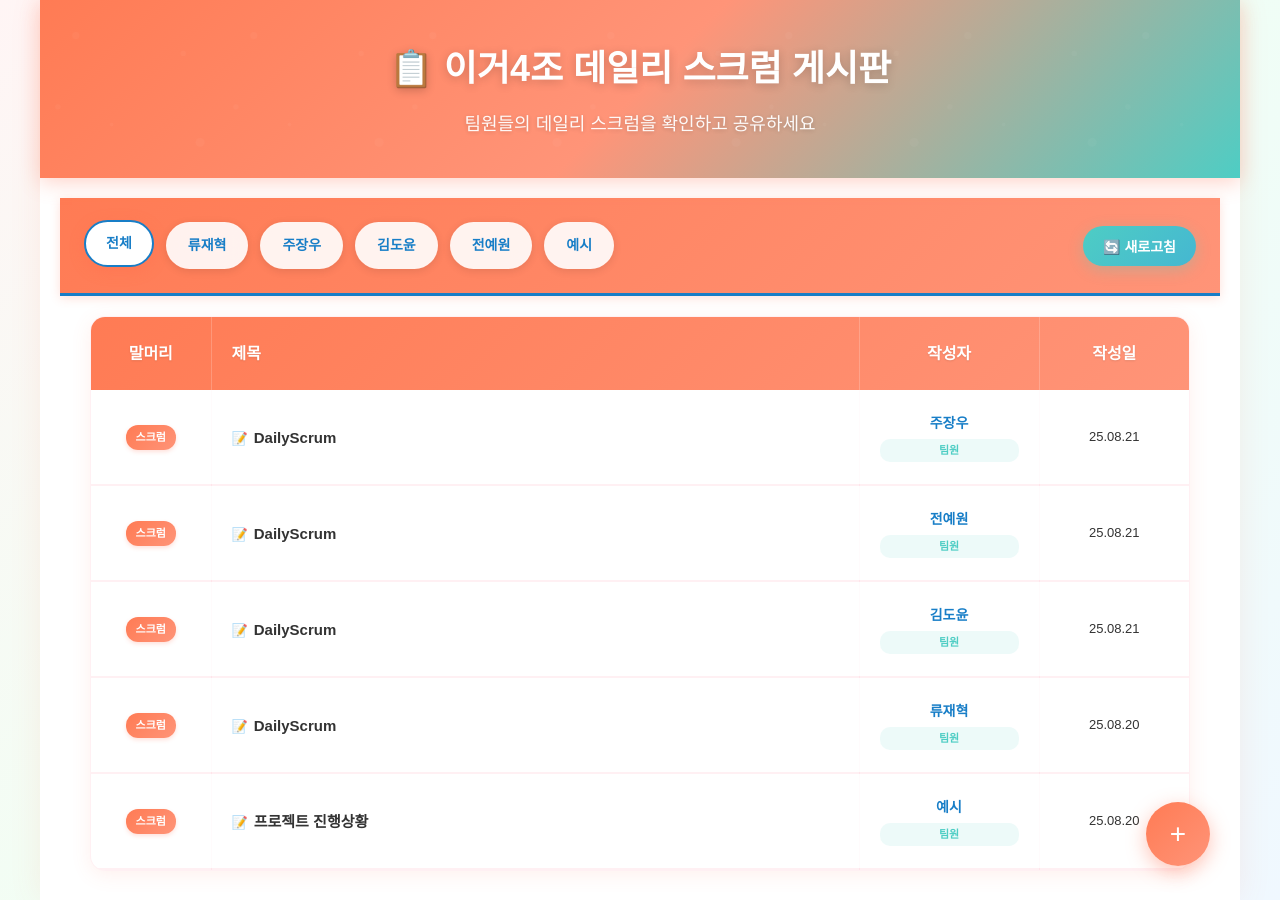
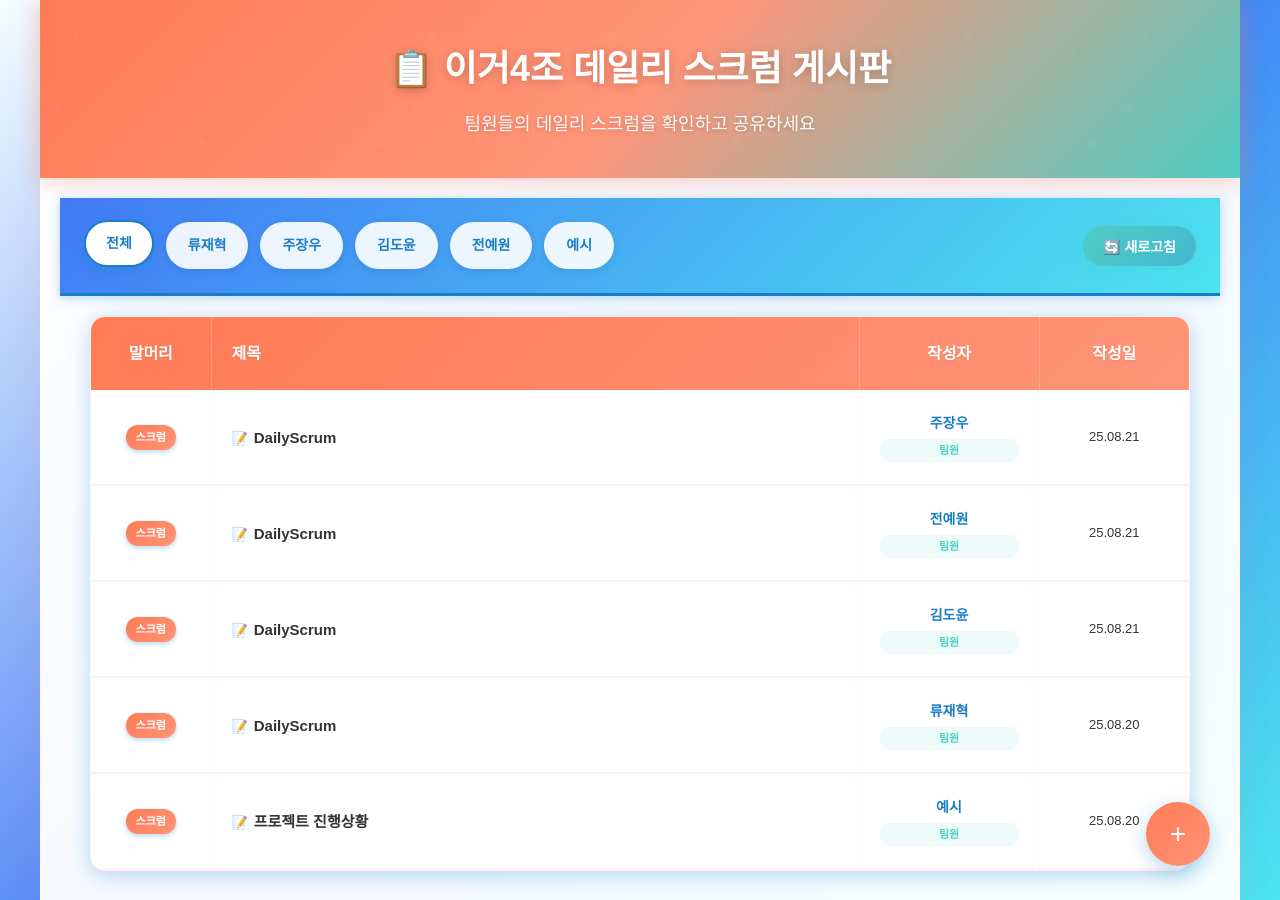
Before and after one commit to fbwogur121/DailyScrum-SSG, a Jekyll site: the page built from index.html, in a window 1280 px wide. Built offline with Jekyll 4.4.1, drawn with Linux system fonts in a browser that asks for light colours.

Commit message:
Update index.html
색상 rgba(24,126,199, 0.3)

```diff
--- a/index.html
+++ b/index.html
@@ -5,7 +5,7 @@ title: 메인
 
 <style>
     body {
-        background: linear-gradient(135deg, #fff5f5 0%, #f0fff4 50%, #f0f8ff 100%);
+        background: linear-gradient(135deg, #f4fdff 0%, #417af6 50%, #4ce4ef 100%);
         font-family: 'Malgun Gothic', '맑은 고딕', Arial, sans-serif;
         margin: 0;
         color: #333;
@@ -14,10 +14,10 @@ title: 메인
 
     .controls {
         padding: 24px;
-        background: linear-gradient(135deg, #ff7b54 0%, #ff9478 100%);
+        background: linear-gradient(135deg, #417af6 0%, #4ce4ef 100%);
         border-bottom: 3px solid #187ec7;
         margin-bottom: 20px;
-        box-shadow: 0 2px 10px rgba(255, 107, 74, 0.2);
+        box-shadow: 0 2px 10px rgba(24,126,199, 0.3);
     }
 
     .filter-buttons {
@@ -49,7 +49,7 @@ title: 메인
         color: #187ec7;
         border-color: #187ec7;
         transform: translateY(-2px);
-        box-shadow: 0 4px 15px rgba(255, 107, 74, 0.3);
+        box-shadow: 0 4px 15px rgba(24,126,199, 0.3);
     }
 
     .content {
@@ -62,9 +62,9 @@ title: 메인
         text-align: center;
         padding: 80px 40px;
         background: linear-gradient(135deg, rgba(255, 255, 255, 0.95), rgba(255, 255, 255, 0.85));
-        border: 2px dashed rgba(255, 182, 193, 0.4);
+        border: 2px dashed rgbargb(186, 252, 239, 0.4);
         border-radius: 25px;
-        box-shadow: 0 8px 30px rgba(255, 107, 74, 0.1);
+        box-shadow: 0 8px 30px rgba(24,126,199, 0.3);
         backdrop-filter: blur(15px);
         position: relative;
         overflow: hidden;
@@ -104,7 +104,7 @@ title: 메인
         font-weight: 700;
         color: #187ec7;
         margin: 0 0 12px 0;
-        text-shadow: 0 2px 4px rgba(255, 107, 74, 0.1);
+        text-shadow: 0 2px 4px rgba(24,126,199, 0.3);
     }
 
     .empty-message {
@@ -136,7 +136,7 @@ title: 메인
 
     .suggestion-item:hover {
         transform: translateY(-2px);
-        box-shadow: 0 4px 15px rgba(255, 107, 74, 0.2);
+        box-shadow: 0 4px 15px rgba(24,126,199, 0.3);
         border-color: rgba(255, 107, 74, 0.4);
     }
 
@@ -144,7 +144,7 @@ title: 메인
         background: white;
         border-radius: 15px;
         overflow: hidden;
-        box-shadow: 0 4px 20px rgba(255, 107, 74, 0.1);
+        box-shadow: 0 4px 20px rgba(24,126,199, 0.3);
         border: 1px solid rgba(255, 182, 193, 0.2);
         width: 100%;
         max-width: 1400px;
@@ -231,7 +231,7 @@ title: 메인
     .post-item:hover {
         background: linear-gradient(135deg, rgba(255, 123, 84, 0.06), rgba(255, 182, 193, 0.03));
         transform: translateY(-1px);
-        box-shadow: 0 2px 8px rgba(255, 107, 74, 0.1);
+        box-shadow: 0 2px 8px rgba(24,126,199, 0.3);
     }
 
     .post-item td {
@@ -255,7 +255,7 @@ title: 메인
         min-width: 50px;
         background: linear-gradient(135deg, #ff7b54, #ff9478);
         color: white;
-        box-shadow: 0 2px 4px rgba(255, 107, 74, 0.2);
+        box-shadow: 0 2px 4px rgba(24,126,199, 0.3);
     }
 
     .title-cell {
@@ -332,7 +332,7 @@ title: 메인
         border: none;
         font-size: 28px;
         cursor: pointer;
-        box-shadow: 0 6px 20px rgba(255, 107, 74, 0.4);
+        box-shadow: 0 6px 20px rgba(24,126,199, 0.3);
         transition: all 0.3s ease;
         text-decoration: none;
         display: flex;
@@ -357,7 +357,7 @@ title: 메인
     .add-post:hover {
         background: linear-gradient(135deg, #187ec7, #ff7b54);
         transform: scale(1.1);
-        box-shadow: 0 8px 25px rgba(255, 107, 74, 0.6);
+        box-shadow: 0 8px 25px rgba(24,126,199, 0.3);
         color: white;
         text-decoration: none;
         animation: none;
@@ -481,7 +481,7 @@ title: 메인
         max-width: 650px;
         max-height: 80vh;
         overflow-y: auto;
-        box-shadow: 0 20px 60px rgba(255, 107, 74, 0.2);
+        box-shadow: 0 20px 60px rgba(24,126,199, 0.3);
         border: 2px solid rgba(255, 182, 193, 0.3);
         backdrop-filter: blur(15px);
         animation: slideUp 0.4s ease;
@@ -504,7 +504,7 @@ title: 메인
         align-items: center;
         justify-content: center;
         border-radius: 50%;
-        background: rgba(255, 107, 74, 0.1);
+        background: rgba(24,126,199, 0.3);
     }
 
     .close:hover {
```
